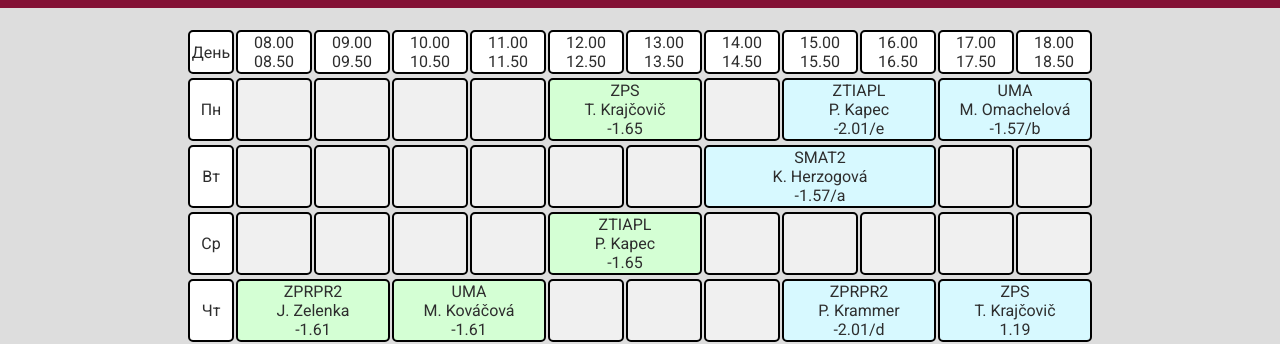
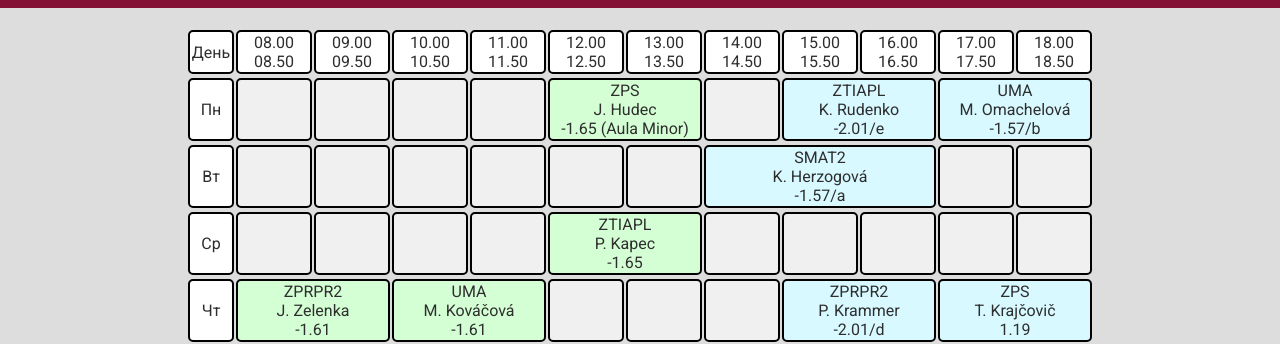
Before and after one commit to TechOctopus/timetable, a plain HTML site: page index.html in a window 1280 px wide. Shown: the part 50-394 px from the top of the page. Drawn offline with Linux system fonts and the light colour scheme.

Commit message:
Add files via upload

```diff
--- a/index.html
+++ b/index.html
@@ -49,9 +49,9 @@
 					<a class="link" href="mip_b.html" target="_blank">
 					ZPS
 					</a><br>
-					T. Krajčovič<br>
+					J. Hudec<br>
 					<a class="link" href="https://is.stuba.sk/auth/mistnosti/?zobrazit_mistnost=2473;zpet=../katalog/rozvrhy_view.pl?rozvrh_student=116164,zobraz=1;lang=sk" target="_blank">
-					-1.65
+					-1.65 (Aula Minor)
 					</a>
 				</td>
 				<td class="free"></td>
@@ -59,7 +59,7 @@
 					<a class="link" href="mip_b.html" target="_blank">
 					ZTIAPL
 					</a><br>
-					P. Kapec<br>
+					K. Rudenko<br>
 					<a class="link" href="https://is.stuba.sk/auth/mistnosti/?zobrazit_mistnost=2571;zpet=../katalog/rozvrhy_view.pl?rozvrh_student=116164,zobraz=1;lang=sk" target="_blank">
 					-2.01/e
 					</a>
```
